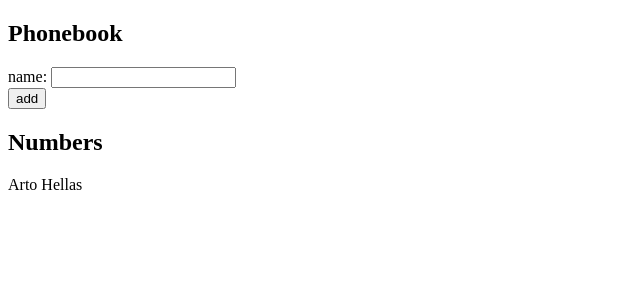
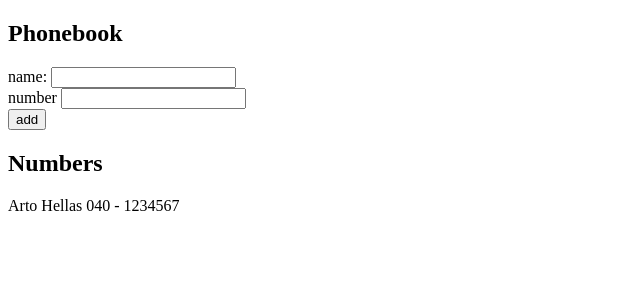
Before and after one commit to David93Code/Full-Stack-Open-2022, a React (Create React App) app in the folder part2/phonebook/: page / in a window 1280 px wide. Shown: the top 300 px of the page, without its empty margins (0-640 px from the left). Built offline with nearby package versions, Linux system fonts and the light colour scheme.

Commit message:
commit 2.8 tries

```diff
--- a/part2/phonebook/src/App.js
+++ b/part2/phonebook/src/App.js
@@ -3,6 +3,9 @@ import { useState } from "react";
 const App = () => {
   const [persons, setPersons] = useState([{ name: "Arto Hellas" }]);
   const [newName, setNewName] = useState("");
+
+  const [number, setNumber] = useState("040 - 1234567");
+  const [newNumber, setNewNumber] = useState();
 
   // console.log(JSON.stringify(person1) === JSON.stringify(person2));
 
@@ -23,6 +26,13 @@ const App = () => {
       // this below is the function variant as the above comand (setPerson...)
       // setPersons((current) => [...current, personObject]);
       setNewName("");
+
+      const numberObject = {
+        number: newNumber,
+      };
+
+      setNumber(number.concat(numberObject));
+      setNewNumber();
     }
   };
 
@@ -30,6 +40,12 @@ const App = () => {
     console.log(event.target.value);
 
     setNewName(event.target.value);
+  };
+
+  const handleNewNumber = (event) => {
+    console.log(event.target.value);
+
+    setNewNumber(event.target.value);
   };
 
   console.log(persons);
@@ -42,16 +58,28 @@ const App = () => {
           name: <input value={newName} onChange={handleNewName} />
         </div>
         <div>
+          number <input value={newNumber} onChange={handleNewNumber} />
+        </div>
+        <div>
           <button type="submit">add</button>
         </div>
       </form>
       <h2>Numbers</h2>
-      {/* <div>debug: {newName}</div> */}
       <div>
         {persons.map((person) => (
-          <p key={person.name}>{person.name}</p>
+          <p key={person.name}>
+            {person.name} {number}
+          </p>
         ))}
+        {/* {number.map((num) => (
+          <p>{num}</p>
+        ))} */}
       </div>
+      {/* <div>
+        {number.map((num) => (
+          <p key={number}>{num}</p>
+        ))}
+      </div> */}
     </div>
   );
 };
```
